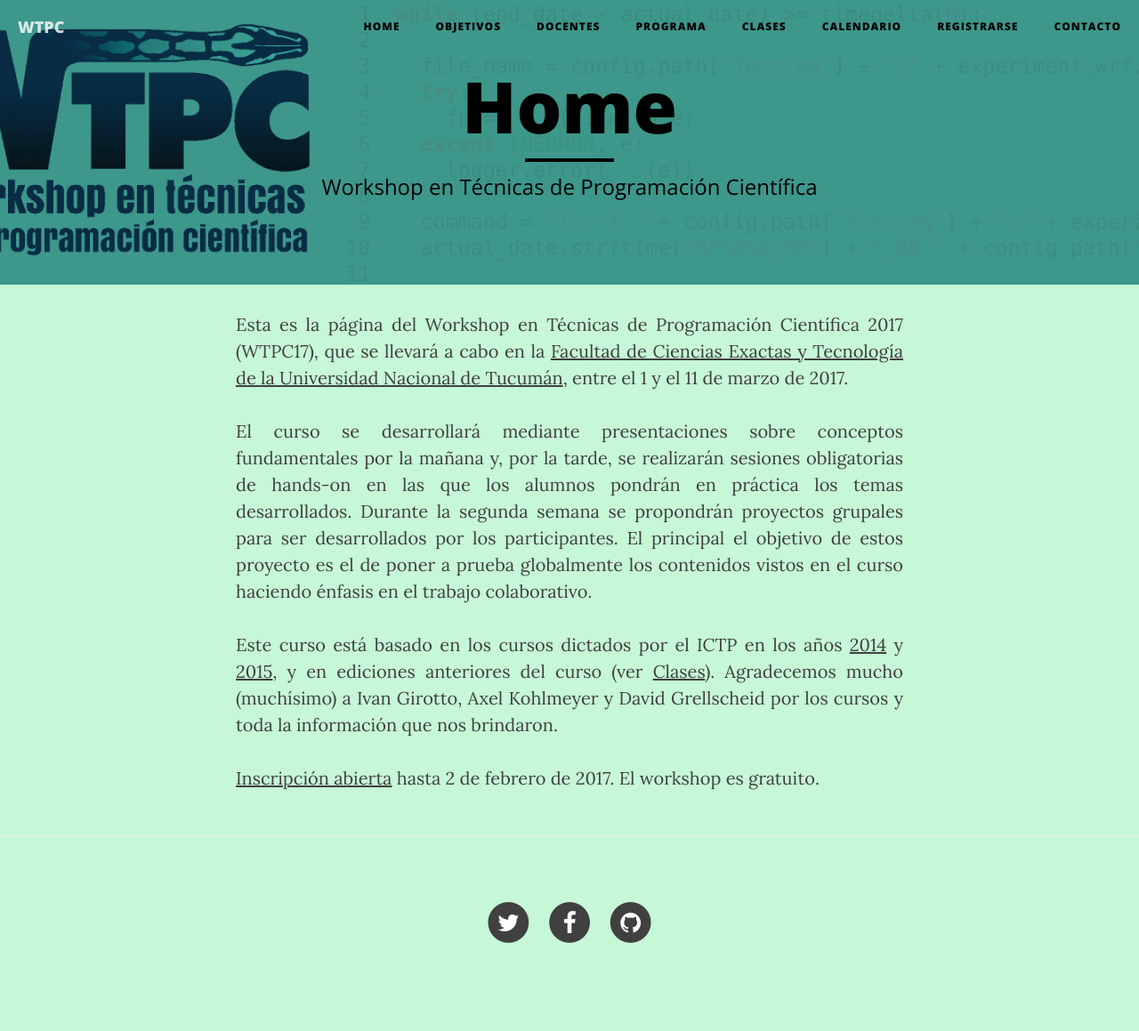
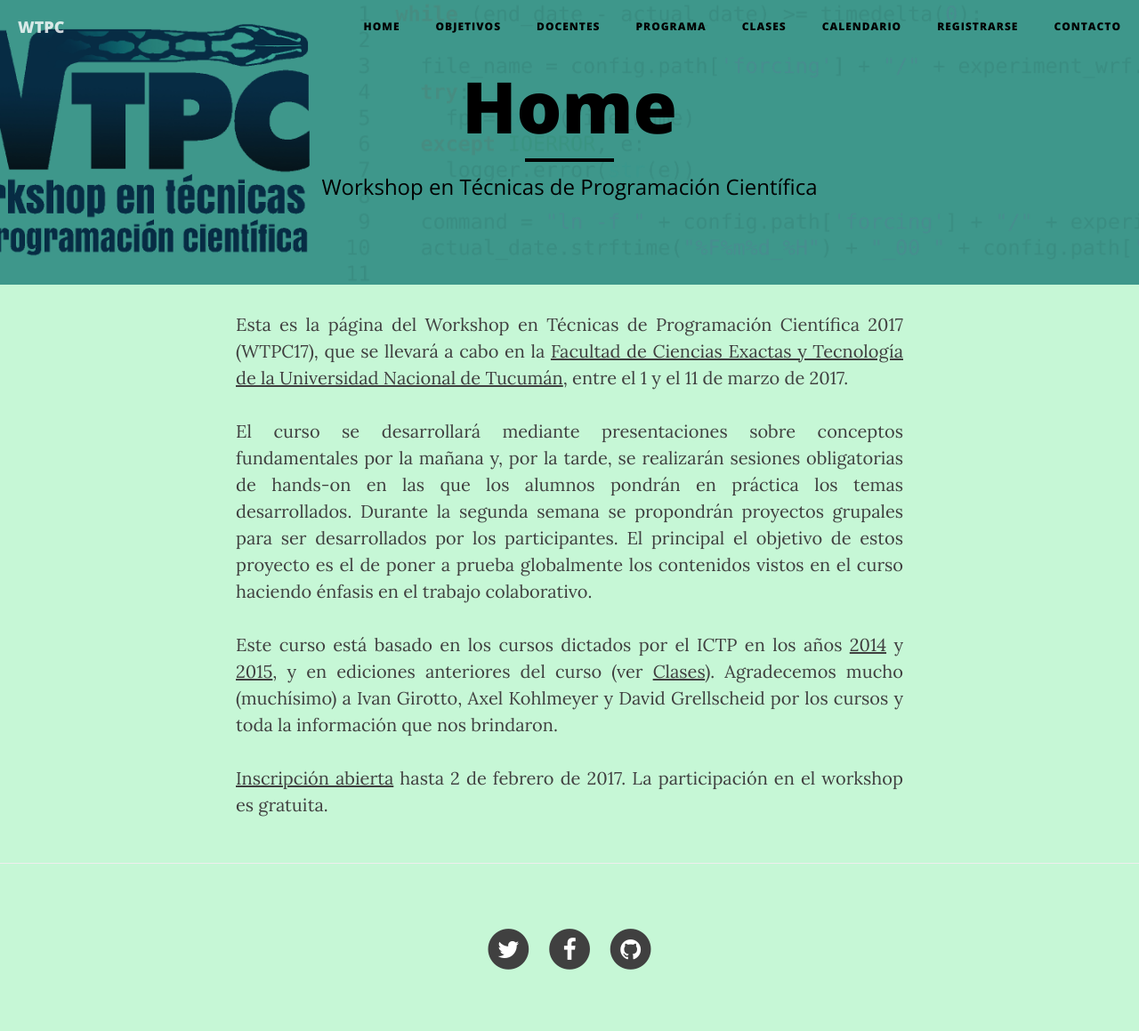
Before and after one commit to wtpc/wtpc.github.io, a Jekyll site: the page built from index.md, in a window 1280 px wide. Shown: the whole page at 89% size. Built offline with Jekyll 4.4.1, drawn with Linux system fonts in a browser that asks for light colours; nearby versions of some CDN libraries; before the commit the page ends 1129 px from its top, so only the background shows below that.

Commit message:
Cambiado el texto a 'La participación en el workshop es gratuita'

```diff
--- a/index.md
+++ b/index.md
@@ -29,4 +29,4 @@ del curso (ver [Clases](/clases/)). Agradecemos mucho (muchísimo) a
 Ivan Girotto, Axel Kohlmeyer y David Grellscheid por los cursos y toda
 la información que nos brindaron.
 
-[Inscripción abierta](/registrarse/) hasta 2 de febrero de 2017. El workshop es gratuito.
+[Inscripción abierta](/registrarse/) hasta 2 de febrero de 2017. La participación en el workshop es gratuita.
```
